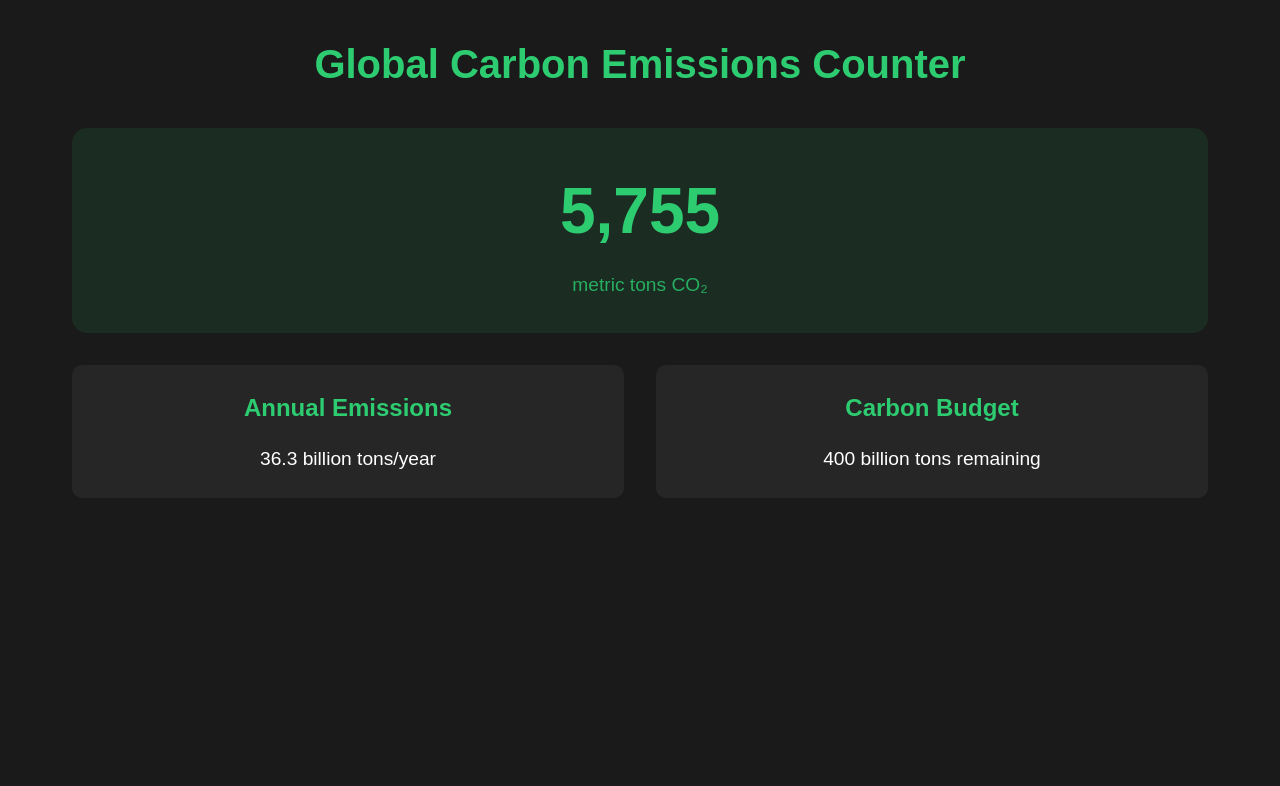
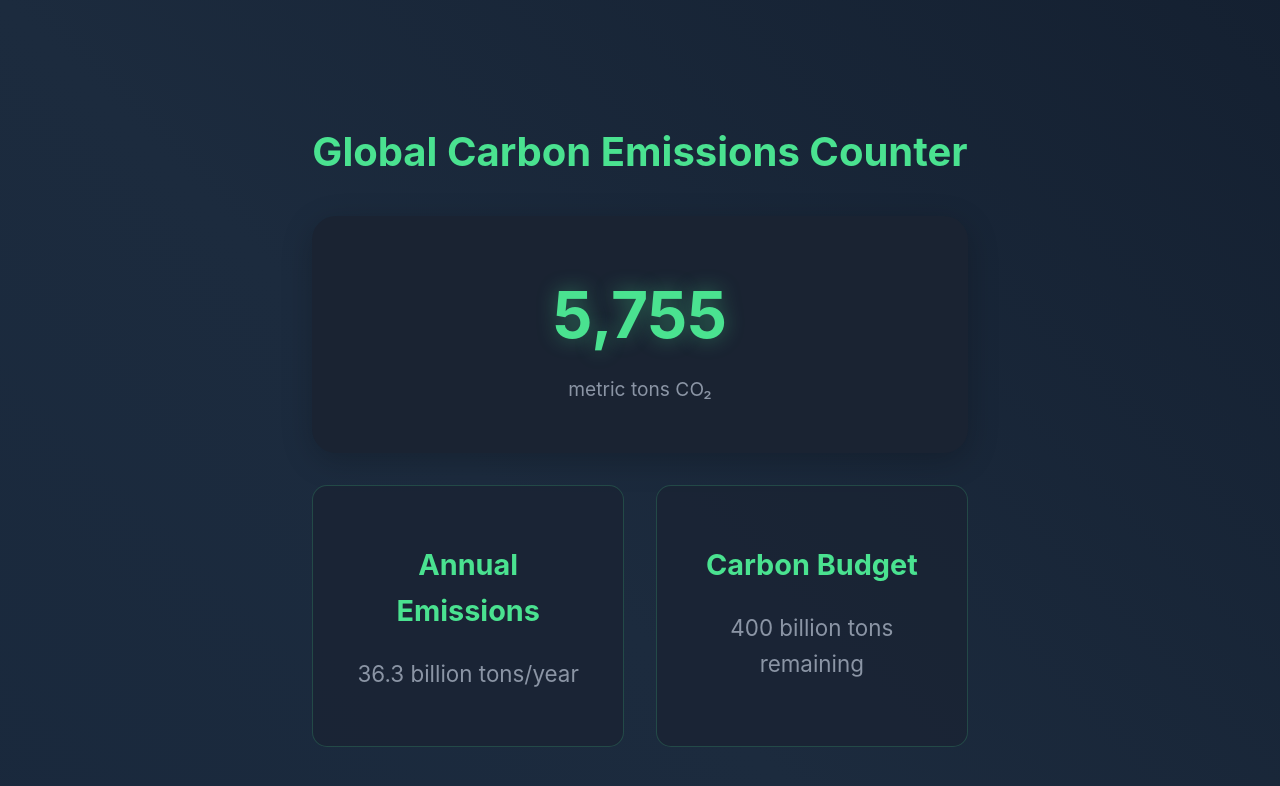
Before and after one commit to Moxi89/carbon-counter, a plain HTML site: page static/index.html in a window 1280 px wide. Drawn offline with Linux system fonts and the light colour scheme.

Commit message:
Update CSS to match original repository styling

```diff
--- a/static/css/styles.css
+++ b/static/css/styles.css
@@ -1,21 +1,43 @@
 :root {
-    --primary-color: #2ecc71;
-    --secondary-color: #27ae60;
-    --background-color: #1a1a1a;
+    --primary-bg: #0B1321;
+    --card-bg: #1A2332;
     --text-color: #ffffff;
+    --accent-color: #4AE290;
+    --secondary-text: #8B95A5;
 }
 
-* {
-    margin: 0;
-    padding: 0;
-    box-sizing: border-box;
+/* Background Animation */
+@keyframes gradientBG {
+    0%, 100% {
+        background-position: 0% 50%;
+    }
+    50% {
+        background-position: 100% 50%;
+    }
 }
 
 body {
-    font-family: 'Arial', sans-serif;
-    background-color: var(--background-color);
+    font-family: -apple-system, BlinkMacSystemFont, 'Segoe UI', Roboto, Oxygen, Ubuntu, Cantarell, sans-serif;
+    background: linear-gradient(
+        45deg,
+        var(--primary-bg),
+        #132339,
+        #1c2b3e,
+        var(--primary-bg)
+    );
+    background-size: 400% 400%;
+    animation: gradientBG 15s ease infinite;
     color: var(--text-color);
     line-height: 1.6;
+    min-height: 100vh;
+    display: flex;
+    align-items: center;
+    justify-content: center;
+    will-change: background-position;
+    -webkit-font-smoothing: antialiased;
+    -moz-osx-font-smoothing: grayscale;
+    margin: 0;
+    padding: 20px;
 }
 
 .container {
@@ -23,62 +45,74 @@ body {
     margin: 0 auto;
     padding: 2rem;
     text-align: center;
+    position: relative;
+    z-index: 1;
 }
 
 h1 {
     font-size: 2.5rem;
     margin-bottom: 2rem;
-    color: var(--primary-color);
+    color: var(--accent-color);
 }
 
 .counter-container {
-    background: rgba(46, 204, 113, 0.1);
-    border-radius: 15px;
-    padding: 2rem;
+    background-color: var(--card-bg);
+    padding: 3rem;
+    border-radius: 1.5rem;
     margin-bottom: 2rem;
+    box-shadow: 0 8px 32px rgba(0, 0, 0, 0.2);
 }
 
 .counter {
     font-size: 4rem;
     font-weight: bold;
-    color: var(--primary-color);
+    color: var(--accent-color);
     margin-bottom: 0.5rem;
+    text-shadow: 0 0 20px rgba(74, 226, 144, 0.4);
 }
 
 .unit {
     font-size: 1.2rem;
-    color: var(--secondary-color);
+    color: var(--secondary-text);
 }
 
 .info-container {
     display: grid;
-    grid-template-columns: repeat(auto-fit, minmax(250px, 1fr));
+    grid-template-columns: repeat(auto-fit, minmax(300px, 1fr));
     gap: 2rem;
     margin-top: 2rem;
 }
 
 .info-box {
-    background: rgba(255, 255, 255, 0.05);
-    padding: 1.5rem;
-    border-radius: 10px;
-    transition: transform 0.3s ease;
+    background: rgba(26, 35, 50, 0.7);
+    padding: 2rem;
+    border-radius: 15px;
+    transition: all 0.3s ease;
+    border: 1px solid rgba(74, 226, 144, 0.2);
 }
 
 .info-box:hover {
     transform: translateY(-5px);
+    box-shadow: 0 5px 20px rgba(74, 226, 144, 0.2);
+    border-color: rgba(74, 226, 144, 0.3);
 }
 
 .info-box h2 {
-    color: var(--primary-color);
+    color: var(--accent-color);
     margin-bottom: 1rem;
-    font-size: 1.5rem;
+    font-size: 1.8rem;
 }
 
 .info-box p {
-    font-size: 1.2rem;
+    font-size: 1.4rem;
+    color: var(--secondary-text);
 }
 
 @media (max-width: 768px) {
+    body {
+        padding: 10px;
+    }
+
     .container {
         padding: 1rem;
     }
```
